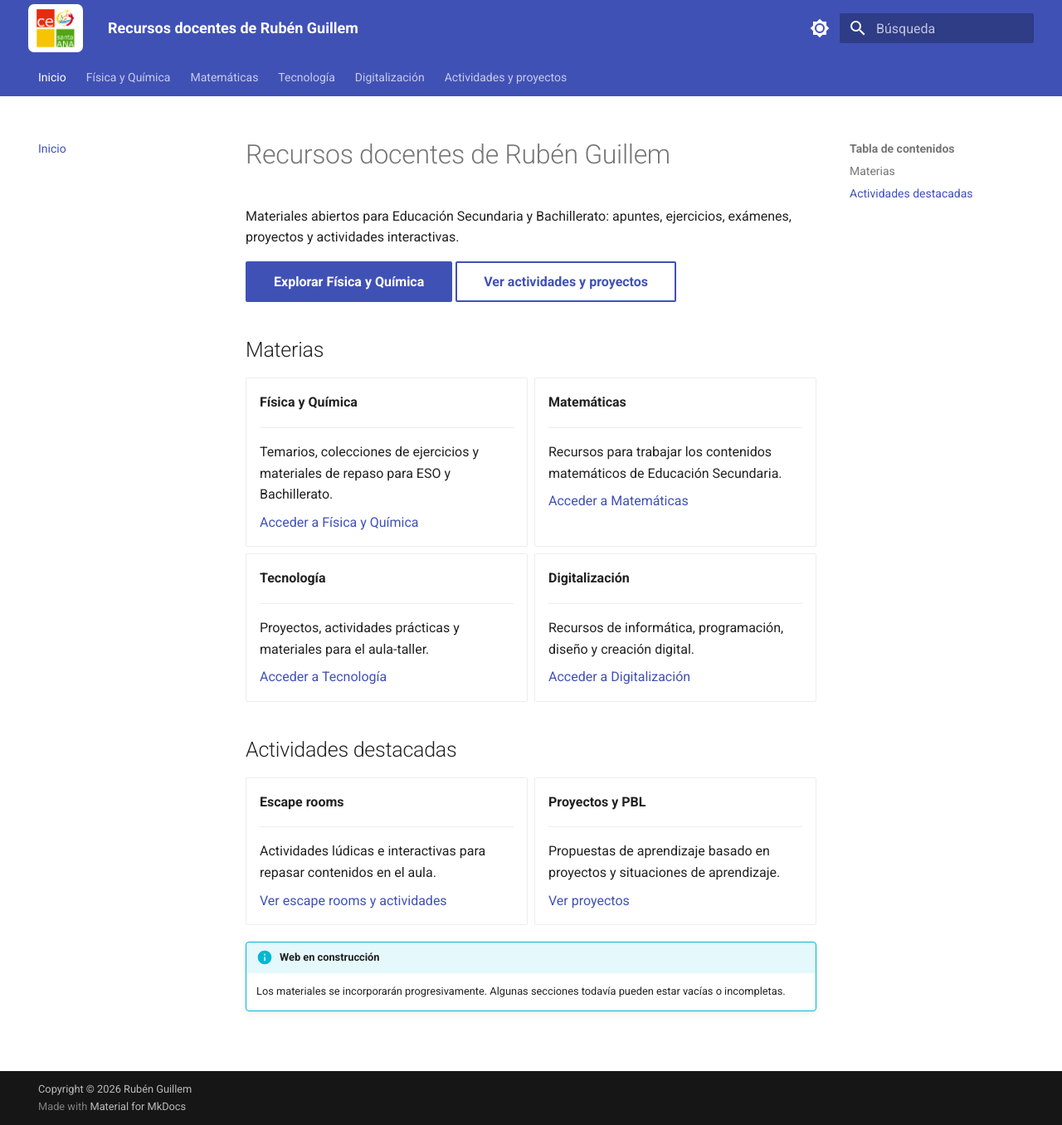
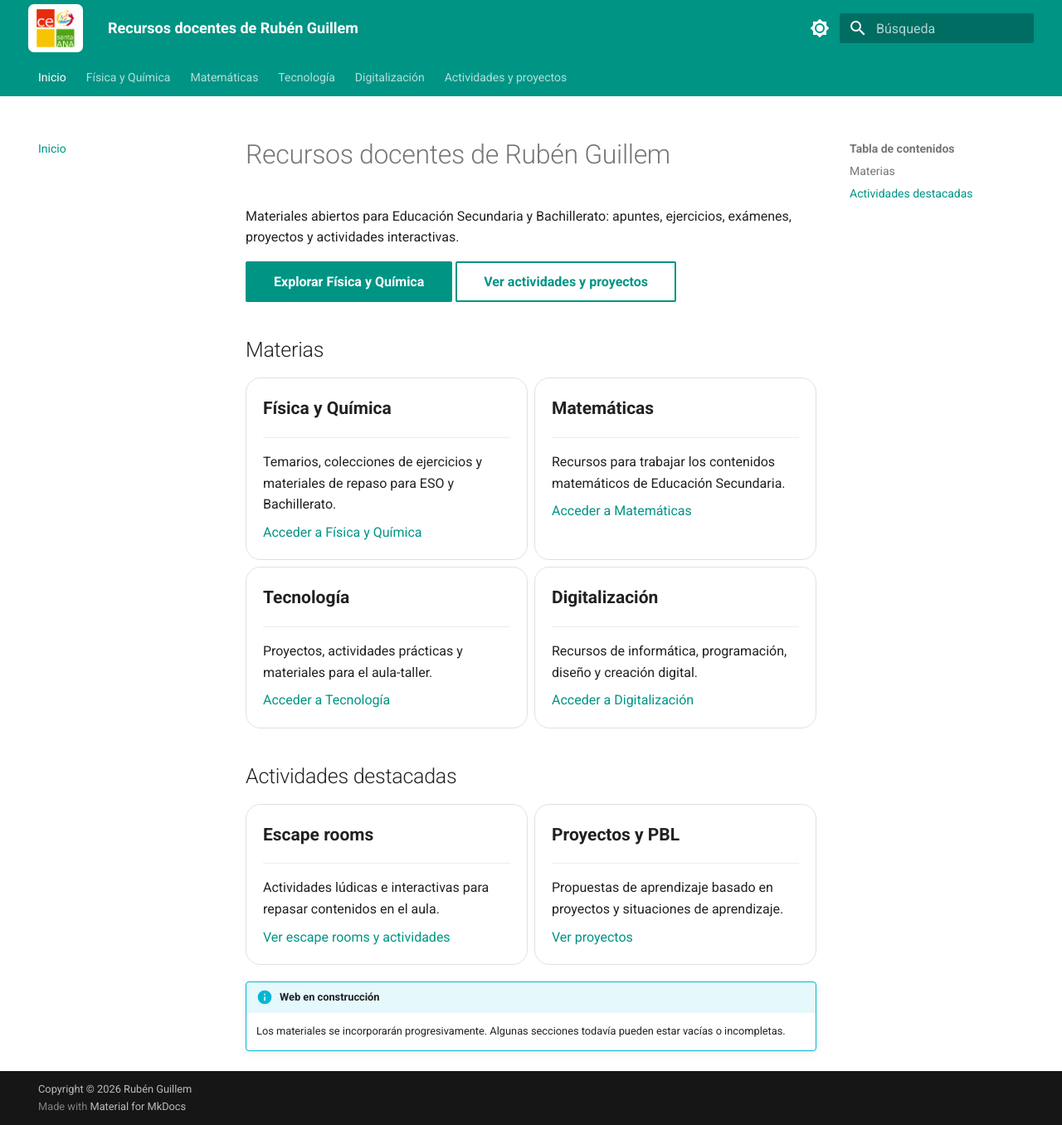
Before and after one commit to 5n7t99rb9d-web/recursos-docentes, an MkDocs documentation site: the page built from docs/index.md, in a window 1280 px wide and 1356 px high. Shown: the whole window at 83% size. Built offline with MkDocs 1.6.1 and Material for MkDocs 9.7.7, drawn with Linux system fonts in a browser that asks for light colours.

Commit message:
Cambios de color en windows

```diff
--- /dev/null
+++ b/Instrucciones WIN.txt
@@ -0,0 +1,3 @@
+cd "C:\Users\Ayacasa\Documents\recursos-docentes\recursos-docentes"
+.venv\Scripts\Activate.ps1
+mkdocs serve
--- a/docs/stylesheets/extra.css
+++ b/docs/stylesheets/extra.css
@@ -1,17 +1,3 @@
-/* Logotipo del centro en la barra superior */
-.md-header__button.md-logo {
-  margin: 0.25rem 0.5rem 0.25rem 0;
-  padding: 0.25rem 0.45rem;
-  background-color: white;
-  border-radius: 0.35rem;
-}
-
-/* Tamaño del logotipo */
-.md-header__button.md-logo img,
-.md-header__button.md-logo svg {
-  display: block;
-  height: 2.4rem;
-  width: auto;
 /* Logotipo del centro en la barra superior */
 .md-header__button.md-logo {
   margin: 0.25rem 0.5rem 0.25rem 0;
@@ -27,15 +13,16 @@
   height: 2.4rem;
   width: auto;
 }
+
 /* Tarjetas de recursos */
 .md-typeset .grid.cards > ul > li {
   border: 1px solid rgba(0, 0, 0, 0.12);
-  border-radius: 0.8rem;
+  border-radius: 0.9rem;
   padding: 1rem;
   transition: transform 0.15s ease, box-shadow 0.15s ease;
 }
 
-/* Efecto al pasar el ratón */
+/* Efecto al pasar el ratón sobre tarjetas */
 .md-typeset .grid.cards > ul > li:hover {
   transform: translateY(-2px);
   box-shadow: 0 0.35rem 1rem rgba(0, 0, 0, 0.14);
@@ -49,4 +36,4 @@
 /* Separador dentro de la tarjeta */
 .md-typeset .grid.cards hr {
   margin: 0.6rem 0;
-}s
+}
--- a/mkdocs.yml
+++ b/mkdocs.yml
@@ -9,7 +9,7 @@ theme:
   palette:
     - media: "(prefers-color-scheme: light)"
       scheme: default
-      primary: indigo
+      primary: teal
       accent: deep orange
       toggle:
         icon: material/brightness-7
@@ -17,7 +17,7 @@ theme:
 
     - media: "(prefers-color-scheme: dark)"
       scheme: slate
-      primary: indigo
+      primary: teal
       accent: amber
       toggle:
         icon: material/brightness-4
@@ -35,10 +35,11 @@ markdown_extensions:
   - md_in_html
   - admonition
 
+extra_css:
+  - stylesheets/extra.css
+
 copyright: Copyright &copy; 2026 Rubén Guillem
 
-extra_css:
-  - stylesheets/extra.css
 nav:
   - Inicio: index.md
 
```
